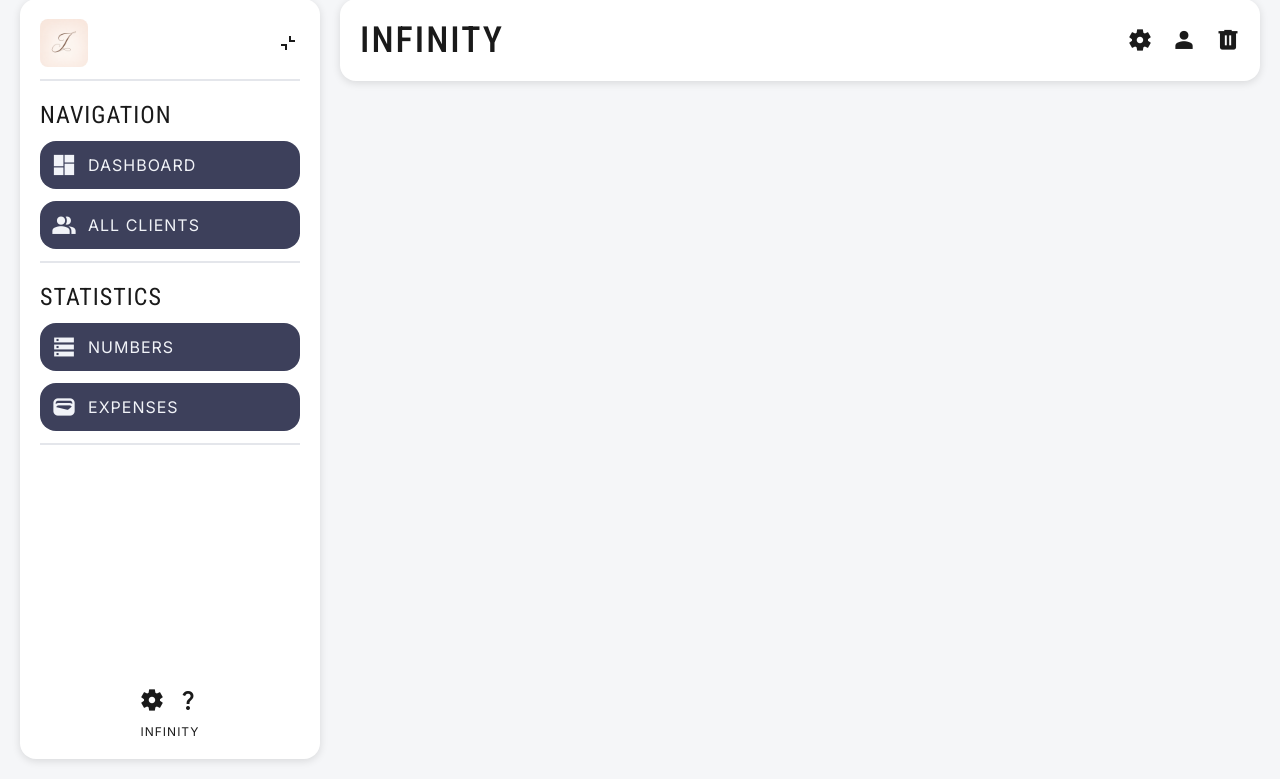
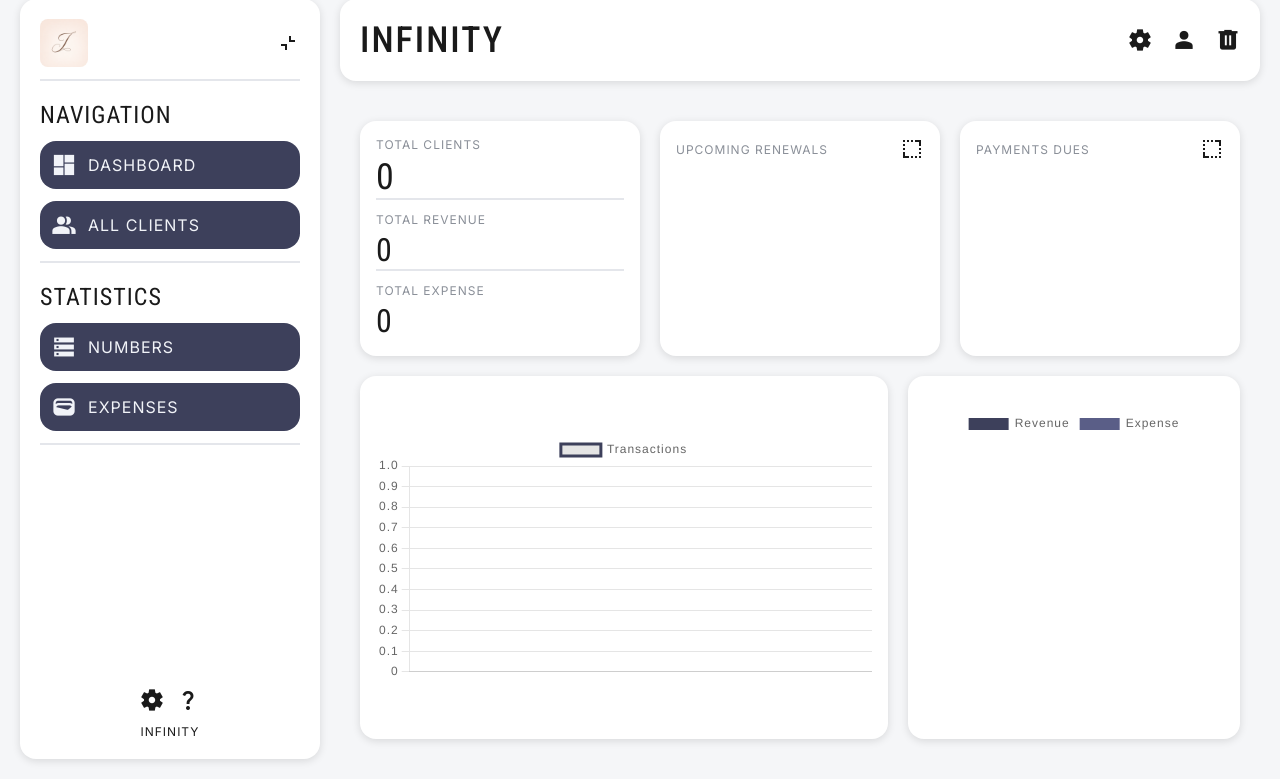
Before and after one commit to coderadi-in/INFINITY, a Flask app: page /dashboard/ in a window 1280 px wide. Shown: the part 21-800 px from the top of the page. Run offline with Flask 3, Linux system fonts and the light colour scheme; the visitor is signed in with stand-in values (Sample User, id 1); data that the repository does not hold is empty; parts of the project's set-up code (start-up, migrations or seed data) failed here and were passed over.

Commit message:
Completed dashboard, Fixed issues. [UPDATE: S12U2]

```diff
--- a/models/user.py
+++ b/models/user.py
@@ -25,4 +25,5 @@ class User(db.Model, UserMixin):
     plan_type = db.Column(db.String(20), nullable=False, default="free")
     created_at = db.Column(db.Date, nullable=False, default=db.func.current_date())
 
+    expenses = db.relationship("Expense", backref="user", lazy=True, cascade="all, delete-orphan")
     clients = db.relationship("Client", backref="user", lazy=True, cascade="all, delete-orphan")
--- a/routers/__init__.py
+++ b/routers/__init__.py
@@ -6,6 +6,7 @@ from .auth import auth
 from .clients import clients
 from .payments import payments
 from .expenses import expenses
+from .iapi import iapi
 
 
 def bind_routers(server):
@@ -20,3 +21,4 @@ def bind_routers(server):
     server.register_blueprint(clients)
     server.register_blueprint(payments)
     server.register_blueprint(expenses)
+    server.register_blueprint(iapi)
--- a/routers/app.py
+++ b/routers/app.py
@@ -1,7 +1,7 @@
 '''coderadi &bull; App navigation routes management file for the Project.'''
 
 # ? IMPORTS
-from datetime import date
+from datetime import datetime
 from flask import Blueprint, render_template, redirect, url_for, flash, request
 from sqlalchemy.orm import joinedload
 from plugins import *
@@ -27,7 +27,29 @@ def index():
 @app.route('/dashboard/')
 @login_required
 def dashboard():
-    return render_template('pages/dashboard.html')
+    this_year = datetime.now().year
+    # GET ALL ACTIVE CLIENTS & TOTAL REVENUE
+    active_clients = []
+    revenue_list = []
+    for client in current_user.clients:
+        if (client.status == 'active') and (client.created_at.year == this_year):
+            active_clients.append(client)
+
+        for service in client.services:
+            for payment in service.payments:
+                revenue_list.append(payment.amount)
+
+    # GET TOTAL EXPENSE
+    expense_list = []
+    for expense in current_user.expenses:
+        expense_list.append(expense.amount)
+
+    # RETURN RESPONSE
+    return render_template('pages/dashboard.html', data={
+        'total_active_clients': len(active_clients),
+        'total_revenue': sum(revenue_list),
+        'total_expense': sum(expense_list),
+    })
 
 # & NUMBERS ROUTE
 @app.route('/numbers/')
--- /dev/null
+++ b/routers/iapi.py
@@ -0,0 +1,49 @@
+'''coderadi &bull; App navigation routes management file for the Project.'''
+
+# ? IMPORTS
+from flask import Blueprint, jsonify
+from datetime import datetime
+from plugins import *
+from models import *
+
+# ! INITIALIZATION
+iapi = Blueprint("iapi", __name__, url_prefix='/api/internals')
+
+# & TRANSACTIONS ROUTE
+@iapi.route('/transactions')
+def send_transactions():
+    this_year = datetime.now().year
+    # CREATE OUTPUT INSTANCE
+    expenses_list = []
+    payments_list = []
+    amounts = []
+    dates = []
+
+    # POPULATE EXPENSES LIST
+    for expense in current_user.expenses:
+        if (not expense.is_deleted) and (expense.paid_on.year == this_year):
+            expenses_list.append([expense.amount, expense.paid_on.strftime("%d-%m-%Y")])
+
+    # POPULATE PAYMENTS LIST
+    for client in current_user.clients:
+        if (client.status == 'active') and (not client.is_deleted):
+
+            for service in client.services:
+                if (not service.is_deleted):
+
+                    for payment in service.payments:
+                        if (not payment.is_deleted) and (payment.paid_on.year == this_year):
+                            payments_list.append([payment.amount, payment.paid_on.strftime("%d-%m-%Y")])
+
+    # SORT LIST
+    combined = expenses_list + payments_list
+    combined.sort(key=lambda item: item[1], reverse=True)
+    for amount, paid_on in combined:
+        amounts.append(amount)
+        dates.append(paid_on)
+
+    # RETURN RESPONSE
+    return jsonify({
+        'dates': dates,
+        'amounts': amounts
+    })
--- /dev/null
+++ b/static/css/pages/dashboard.css
@@ -0,0 +1,31 @@
+/* ================================================== */
+/* TOP ROW */
+/* ================================================== */
+
+.top-row .info-section {
+    background-color: var(--surface);
+    flex: 1;
+    transition: flex 0.4s ease-in-out;
+}
+
+.info-section.minimized * { display: none; }
+.info-section.minimized .hider { display: inline; }
+
+.top-row .user-info .info:not(:last-child) { border-bottom: 2px solid var(--border); }
+
+/* ================================================== */
+/* BOTTOM ROW */
+/* ================================================== */
+
+.bottom-row { height: 100%; }
+
+.bottom-row .chart-area {
+    background-color: var(--surface);
+    height: 100%;
+    padding: 16px;
+}
+
+.bottom-row .chart-area #lineArea {
+    width: 100%;
+    height: 100%;
+}
--- /dev/null
+++ b/static/js/pages/dashboard.js
@@ -0,0 +1,121 @@
+// ==================================================
+// ELEMENTS REFERENCE
+// ==================================================
+
+// ? TOP ROW
+const renewalSection = document.querySelector('.renewal-info');
+const dueSection = document.querySelector('.due-info');
+const renewalToggleBtn = document.getElementById("toggleRenewalInfo");
+const dueToggleBtn = document.getElementById("toggleDueInfo");
+
+// ? USER-INFO ELEMENTS
+const revenueElem = document.getElementById('totalRevenue');
+const expenseElem = document.getElementById('totalExpense');
+
+// ? CHART AREA
+const ctxLine = document.getElementById("lineArea").getContext('2d');
+const ctxDoughnut = document.getElementById("doughnutArea").getContext('2d');
+
+// ==================================================
+// FUNCTIONS
+// ==================================================
+
+// * FUNCTION TO TOGGLE A TOP-ROW SECTION
+function toggleTopRowSection(section) {
+    if (window.getComputedStyle(section).flex.trim() == '1 1 0%') {
+        section.classList.add('minimized');
+        section.style.flex = 0;
+    } else {
+        section.classList.remove('minimized');
+        section.style.flex = 1;
+    }
+}
+
+// * FUNCTION TO INITIALIZE TOP-ROW SECTION TOGGLE BTN
+function initTopRowBtn(btn, relatedSection) {
+    btn.addEventListener('click', () => {
+        toggleTopRowSection(relatedSection);
+    });
+}
+
+// * FUNCTION TO RESOLVE A CSS VARIABLE
+function resolveCSSVariable(variable) {
+    const cssVariable = getComputedStyle(document.documentElement)
+    .getPropertyValue(variable)
+    .trim();
+
+    return cssVariable;
+}
+
+// * FUNCTION TO RENDER A LINE CHART
+async function renderLineChart(ctx, labels, data) {
+    const chart = await new Chart(ctx, {
+        type: 'line',
+        data: {
+            labels: labels,
+            datasets: [{
+                "label": "Transactions",
+                data: data,
+                borderColor: resolveCSSVariable('--primary'),
+                hoverBorderColor: resolveCSSVariable('--secondary'),
+                tension: 0.1
+            }],
+        }
+    });
+
+    return () => {
+        chart.destroy();
+    }
+}
+
+// * FUNCTION TO RENDER DOUGHNUT CHART
+async function renderDoughnutChart(ctx, labels, data, colors) {
+    const chart = await new Chart(ctx, {
+        type: 'doughnut',
+        data: {
+            labels: labels,
+            datasets: [{
+                label: "Ratio",
+                data: data,
+                backgroundColor: colors,
+                borderColor: "transparent",
+                hoverOffset: 5
+            }]
+        }
+    })
+}
+
+// * FUNCTION TO PULL TRANSACTIONS DATA THROUGH INTERNAL API
+async function pullTransactionsData() {
+    const res = await fetch("/api/internals/transactions");
+
+    if (!res.ok) {
+        throw new Error(`HTTP Error: ${res.status}`);
+    }
+
+    return res.json();
+}
+
+// ==================================================
+// EVENT LISTENERS
+// ==================================================
+
+// & EVENT LISTENER FOR DOM-CONTENT-LOADED
+document.addEventListener('DOMContentLoaded', async () => {
+    const transactionsData = await pullTransactionsData();
+    await renderLineChart(ctxLine, transactionsData.dates, transactionsData.amounts);
+
+    await renderDoughnutChart(
+        ctxDoughnut,
+        ["Revenue", "Expense"],
+        [revenueElem.textContent, expenseElem.textContent],
+        [resolveCSSVariable('--primary'), resolveCSSVariable('--secondary')]
+    );
+
+    const doughnutArea = document.getElementById("doughnutArea");
+    doughnutArea.parentElement.style.width = "100%";
+})
+
+// & INITIALIZE TOP-ROW SECTION TOGGLE BUTTONS
+initTopRowBtn(renewalToggleBtn, renewalSection);
+initTopRowBtn(dueToggleBtn, dueSection);
--- a/templates/pages/dashboard.html
+++ b/templates/pages/dashboard.html
@@ -24,11 +24,57 @@
         <section class="app-content">
             {% include 'components/header.html' %}
 
-            <section class="app-body"></section>
+            <section class="app-body column gap-20">
+                <div class="top-row flex gap-20">
+                    <div class="info-section user-info p-16 rounded-16 shadow-sm column gap-12">
+                        <div class="column gap-4 info">
+                            <span class="mini uppercase text-muted">total clients</span>
+                            <h1 class="h1">{{ data.total_active_clients }}</h1>
+                        </div>
+
+                        <div class="column gap-4 info">
+                            <span class="mini uppercase text-muted">total revenue</span>
+                            <h2 class="h2" id="totalRevenue">{{ data.total_revenue }}</h2>
+                        </div>
+
+                        <div class="column gap-4 info">
+                            <span class="mini uppercase text-muted">total expense</span>
+                            <h2 class="h2" id="totalExpense">{{ data.total_expense }}</h2>
+                        </div>
+                    </div>
+
+                    <div class="info-section renewal-info p-16 rounded-16 shadow-sm column gap-12">
+                        <div class="row h-sb hider">
+                            <span class="mini uppercase text-muted">upcoming renewals</span>
+                            <span class="link symbol hider" id="toggleRenewalInfo">resize</span>
+                        </div>
+                    </div>
+
+                    <div class="info-section due-info p-16 rounded-16 shadow-sm column gap-12">
+                        <div class="row h-sb hider">
+                            <span class="mini uppercase text-muted">payments dues</span>
+                            <span class="link symbol hider" id="toggleDueInfo">resize</span>
+                        </div>
+                    </div>
+                </div>
+
+                <div class="bottom-row flex gap-20">
+                    <div class="chart-area rounded-16 shadow-sm center">
+                        <canvas id="lineArea"></canvas>
+                    </div>
+
+                    <div class="chart-area rounded-16 shadow-sm center">
+                        <canvas id="doughnutArea"></canvas>
+                    </div>
+                </div>
+            </section>
         </section>
     </main>
 
+    <script src="https://cdn.jsdelivr.net/npm/chart.js"></script>
     <script type="module" src="{{ url_for('static', filename='js/base/appearanceManager.js') }}"></script>
+    <script type="module" src="{{ url_for('static', filename='js/pages/dashboard.js') }}"></script>
+
     <script>
         if ("serviceWorker" in navigator) {
             navigator.serviceWorker.register("{{ url_for('static', filename='sw.js') }}");
```
Also changed, not shown: static/js/pages/trash.js (+7 -0 lines), templates/docs/main.html (added, +19 -0 lines).
